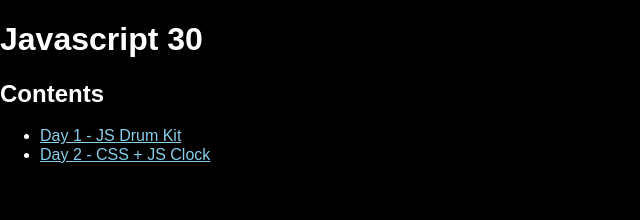
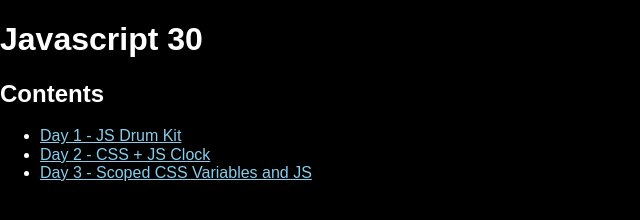
Before and after one commit to mstop4/Javascript30, a plain HTML site: page index.html in a window 1280 px wide. Shown: the whole page, without its empty margins (0-640 px from the left). Drawn offline with nearby package versions, Linux system fonts and the light colour scheme.

Commit message:
updated TOC

```diff
--- a/index.html
+++ b/index.html
@@ -16,6 +16,7 @@
       <ul>
         <li><a href="day1/index.html">Day 1 - JS Drum Kit</li>
         <li><a href="day2/index.html">Day 2 - CSS + JS Clock</a></li>
+        <li><a href="day3/index.html">Day 3 - Scoped CSS Variables and JS</a></li>
       </ul>
     </nav>
   </body>
```
